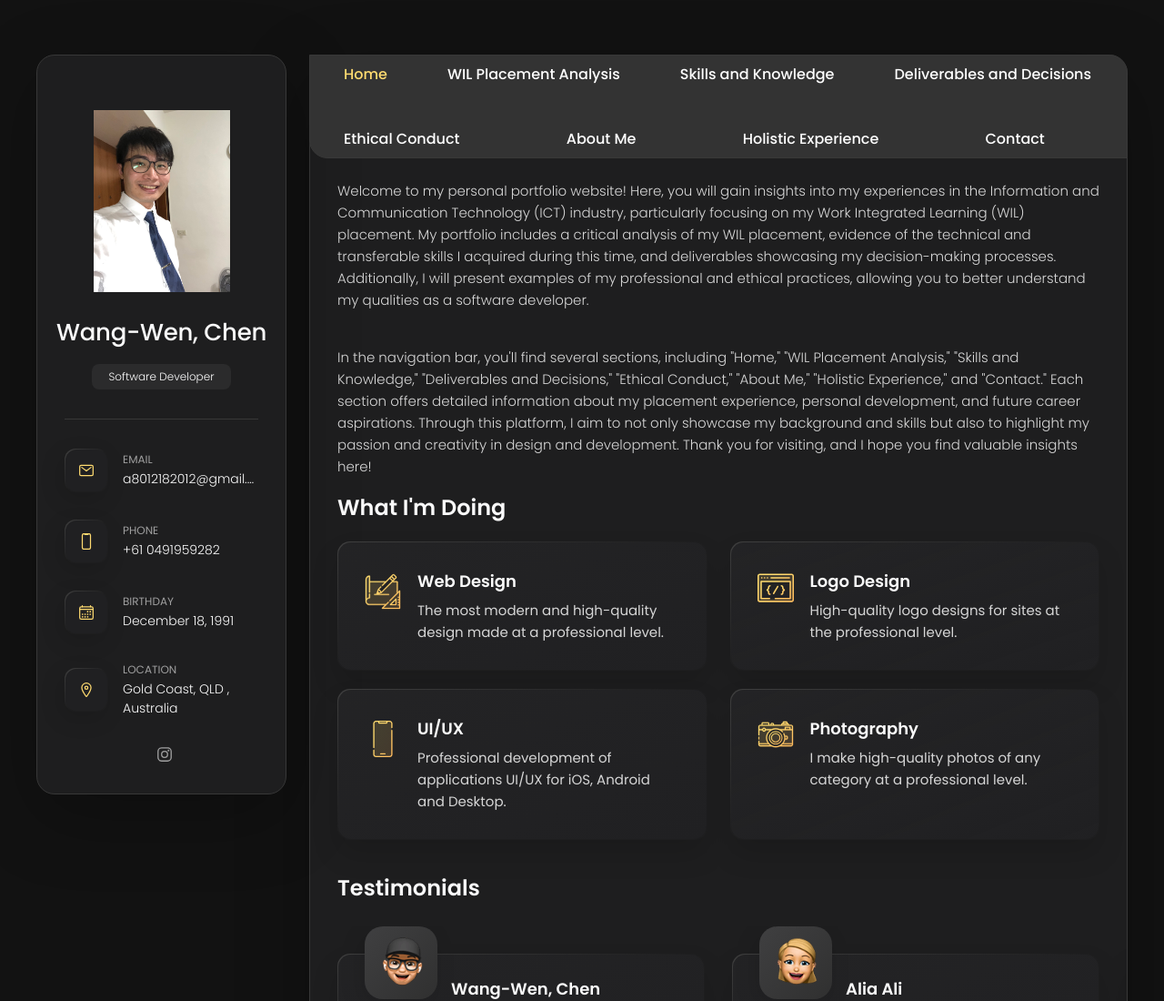
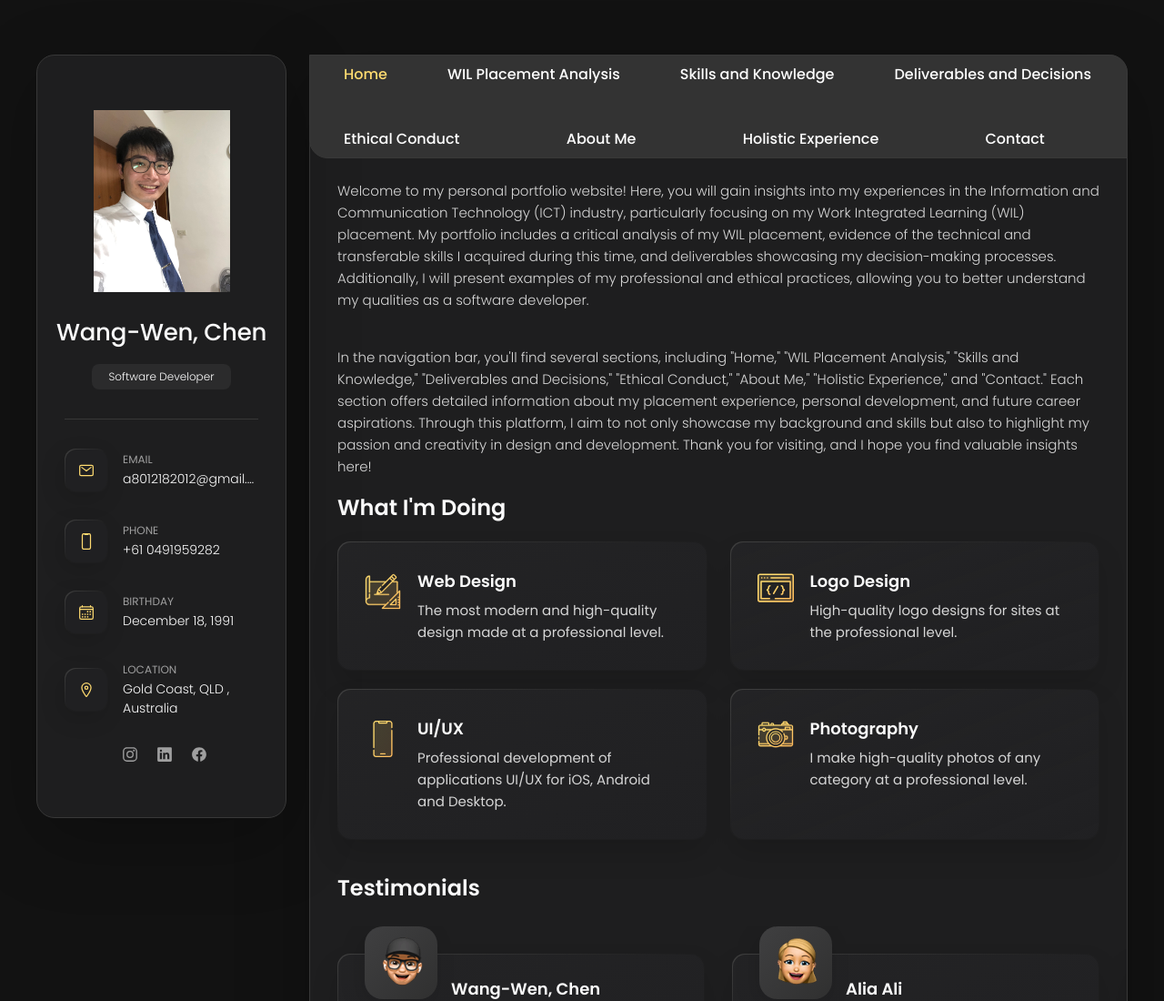
Before and after one commit to Chenwangwen/Portfolio, a website: page index.html in a window 1280 px wide. Shown: the top 1100 px of the page at 91% size. Drawn offline with nearby package versions, Linux system fonts and the light colour scheme.

Commit message:
adjust sidebar4

```diff
--- a/assets/css/style.css
+++ b/assets/css/style.css
@@ -433,9 +433,11 @@ main {
   display: flex;
   justify-content: flex-start;
   align-items: center;
-  gap: 15px;
-  padding-bottom: 4px;
+  gap: 20px;
+  padding-bottom: 10px;
   padding-left: 7px;
+  flex-wrap: wrap;
+  margin-bottom: 20px; /* 增加底部邊距 */
 }
 
 .social-item .social-link {
--- a/index.html
+++ b/index.html
@@ -134,6 +134,17 @@
               <ion-icon name="logo-instagram"></ion-icon>
             </a>
           </li>
+            <!-- 可以添加其他社交媒體鏈接，例如 Facebook、Twitter 等 -->
+          <li class="social-item">
+            <a href="linkedin.com/in/wang-wen-chen" target="_blank" class="social-link">
+              <ion-icon name="logo-linkedin"></ion-icon>
+            </a>
+         </li>
+          <li class="social-item">
+            <a href="linkedin.com/in/wang-wen-chen" target="_blank" class="social-link">
+             <ion-icon name="logo-facebook"></ion-icon>
+           </a>
+         </li>
 
         </ul>
 
```
